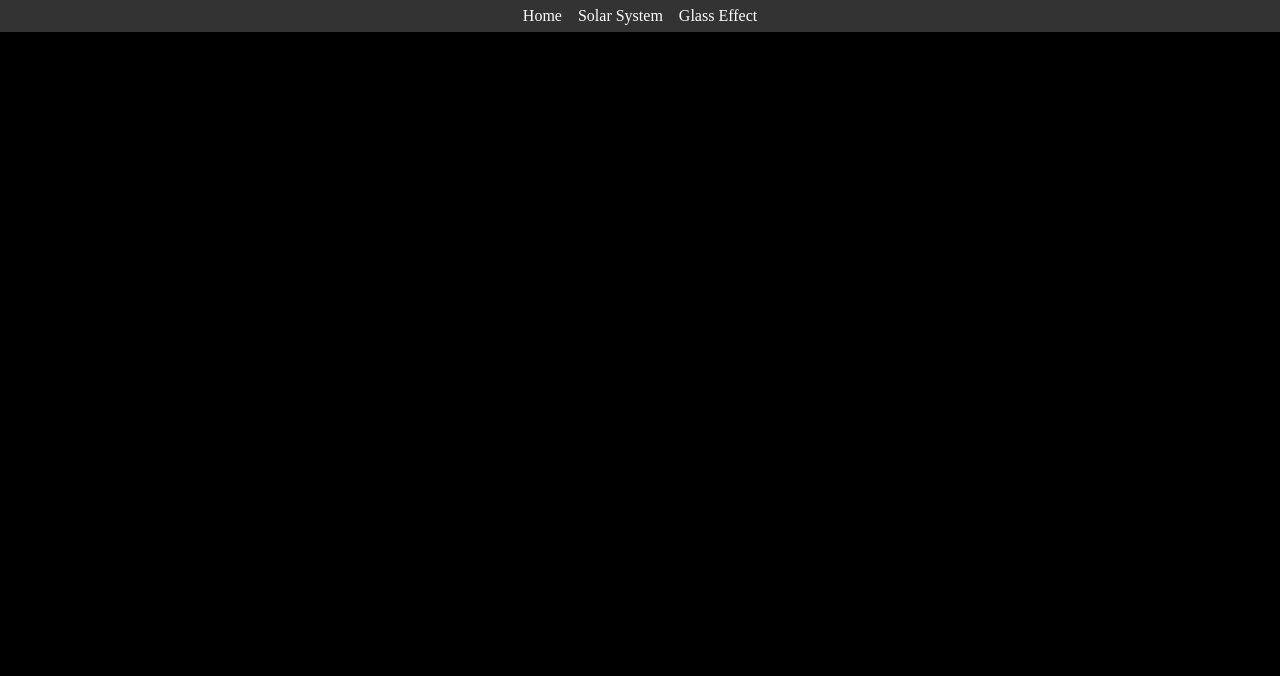
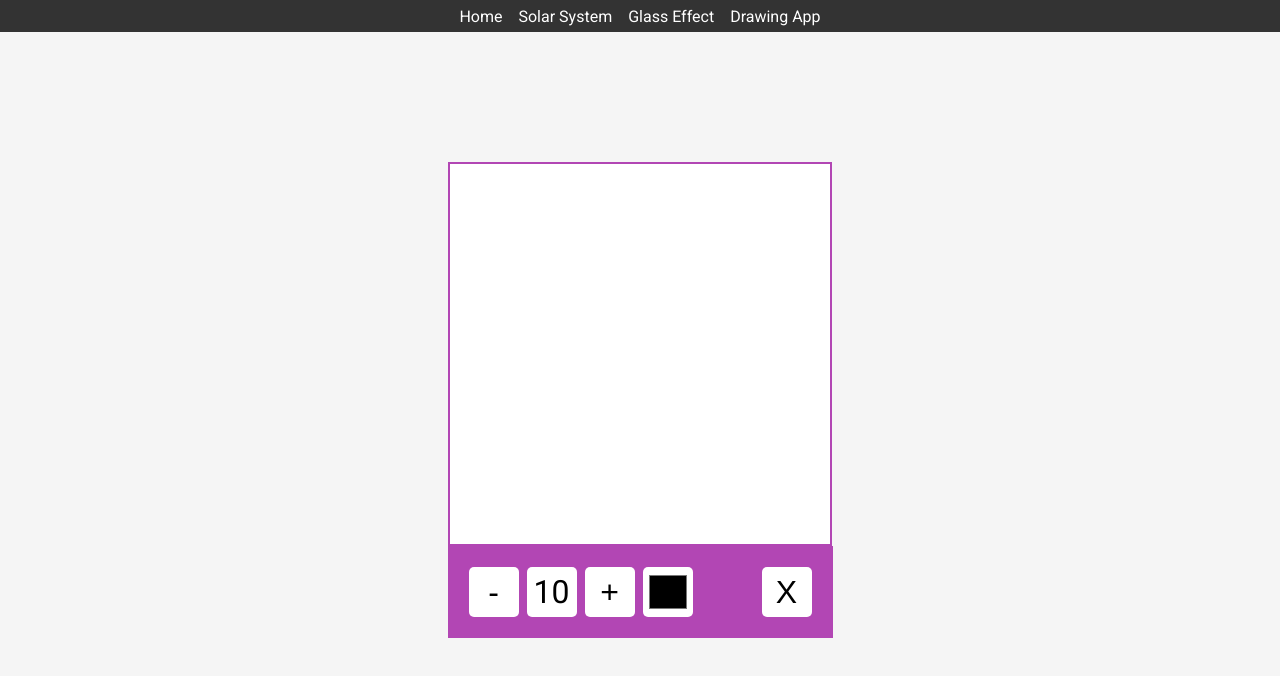
Before and after one commit to webstory/awesome-css, a SvelteKit app: page /drawing-app in a window 1280 px wide. Before the commit this address had no page. Shown: the top 676 px of the page. Built offline with nearby package versions, Linux system fonts and the light colour scheme.

Commit message:
Drawing app

```diff
--- a/src/routes/+layout.svelte
+++ b/src/routes/+layout.svelte
@@ -4,6 +4,7 @@
       <li><a href="/">Home</a></li>
       <li><a href="/solar-system">Solar System</a></li>
       <li><a href="/glass-effect">Glass Effect</a></li>
+      <li><a href="/drawing-app">Drawing App</a></li>
     </ul>
   </nav>
 </header>
@@ -12,6 +13,7 @@
 </div>
 
 <style>
+  @import url('https://fonts.googleapis.com/css2?family=Roboto:wght@400;700&display=swap');
   nav {
     position: fixed;
     top: 0;
@@ -23,6 +25,9 @@
     display: flex;
     align-items: center;
     justify-content: center;
+  }
+  nav * {
+    font-family: 'Roboto', sans-serif;
   }
   nav ul {
     display: flex;
--- /dev/null
+++ b/src/routes/drawing-app/+page.svelte
@@ -0,0 +1,137 @@
+<script lang="ts">
+  import { onMount } from 'svelte';
+
+  let canvas: HTMLCanvasElement;
+  let width = 380;
+  let height = 380;
+  let ctx: CanvasRenderingContext2D;
+  let brushSize = 10;
+  let isPressed = false;
+  let color = 'black';
+  let x, y;
+
+  onMount(async () => {
+    ctx = canvas.getContext('2d');
+    ctx.fillStyle = 'white';
+    ctx.fillRect(0, 0, width, height);
+    ctx.strokeStyle = color;
+    ctx.lineWidth = brushSize * 2;
+    ctx.lineCap = 'round';
+    ctx.fillStyle = color;
+  });
+
+  function drawCircle(x, y) {
+    ctx.beginPath();
+    ctx.arc(x, y, brushSize, 0, Math.PI * 2);
+    ctx.fillStyle = color;
+    ctx.fill();
+  }
+
+  function drawLine(x1, y1, x2, y2) {
+    ctx.beginPath();
+    ctx.moveTo(x1, y1);
+    ctx.lineTo(x2, y2);
+    ctx.strokeStyle = color;
+    ctx.lineWidth = brushSize * 2;
+    ctx.stroke();
+  }
+
+  function clearCanvas() {
+    ctx.clearRect(0, 0, width, height);
+  }
+</script>
+
+<svelte:head>
+  <meta http-equiv="description" content="https://www.youtube.com/shorts/GEJnfwRah-w" />
+</svelte:head>
+
+<div class="container">
+  <canvas
+    bind:this={canvas}
+    {width}
+    {height}
+    on:mousedown={(e) => {
+      isPressed = true;
+      x = e.offsetX;
+      y = e.offsetY;
+    }}
+    on:mouseup={(e) => {
+      isPressed = false;
+      x = undefined;
+      y = undefined;
+    }}
+    on:mousemove={(e) => {
+      if (isPressed) {
+        const x2 = e.offsetX;
+        const y2 = e.offsetY;
+        drawCircle(x2, y2);
+        drawLine(x, y, x2, y2);
+        x = x2;
+        y = y2;
+      }
+    }}
+  />
+  <div class="toolbox">
+    <button id="decrease" on:click={() => (brushSize = Math.max(5, brushSize - 5))}>-</button>
+    <span id="size">{brushSize}</span>
+    <button id="increase" on:click={() => (brushSize = Math.min(50, brushSize + 5))}>+</button>
+    <input type="color" bind:value={color} />
+    <button id="clear" on:click={clearCanvas}>X</button>
+  </div>
+</div>
+
+<style>
+  @import url('https://fonts.googleapis.com/css2?family=Roboto:wght@400;700&display=swap');
+
+  .container * {
+    box-sizing: border-box;
+  }
+
+  .container {
+    display: flex;
+    flex-direction: column;
+    align-items: center;
+    justify-content: center;
+    width: 100%;
+    height: 100%;
+    background-color: #f5f5f5;
+    font-family: 'Roboto', sans-serif;
+    margin: 0;
+  }
+
+  .container canvas {
+    border: 2px solid #b246b4;
+  }
+
+  .toolbox {
+    background-color: #b246b4;
+    border: 1px solid #b246b4;
+    display: flex;
+    width: 385px;
+    padding: 1rem;
+  }
+
+  .toolbox * {
+    background-color: #fff;
+    border: none;
+    display: inline-flex;
+    align-items: center;
+    justify-content: center;
+    font-size: 2rem;
+    height: 50px;
+    width: 50px;
+    margin: 0.25rem;
+    padding: 0.25rem;
+    cursor: pointer;
+  }
+
+  .toolbox > *:last-child {
+    margin-left: auto;
+  }
+
+  button,
+  #size,
+  input {
+    border-radius: 5px;
+  }
+</style>
```
